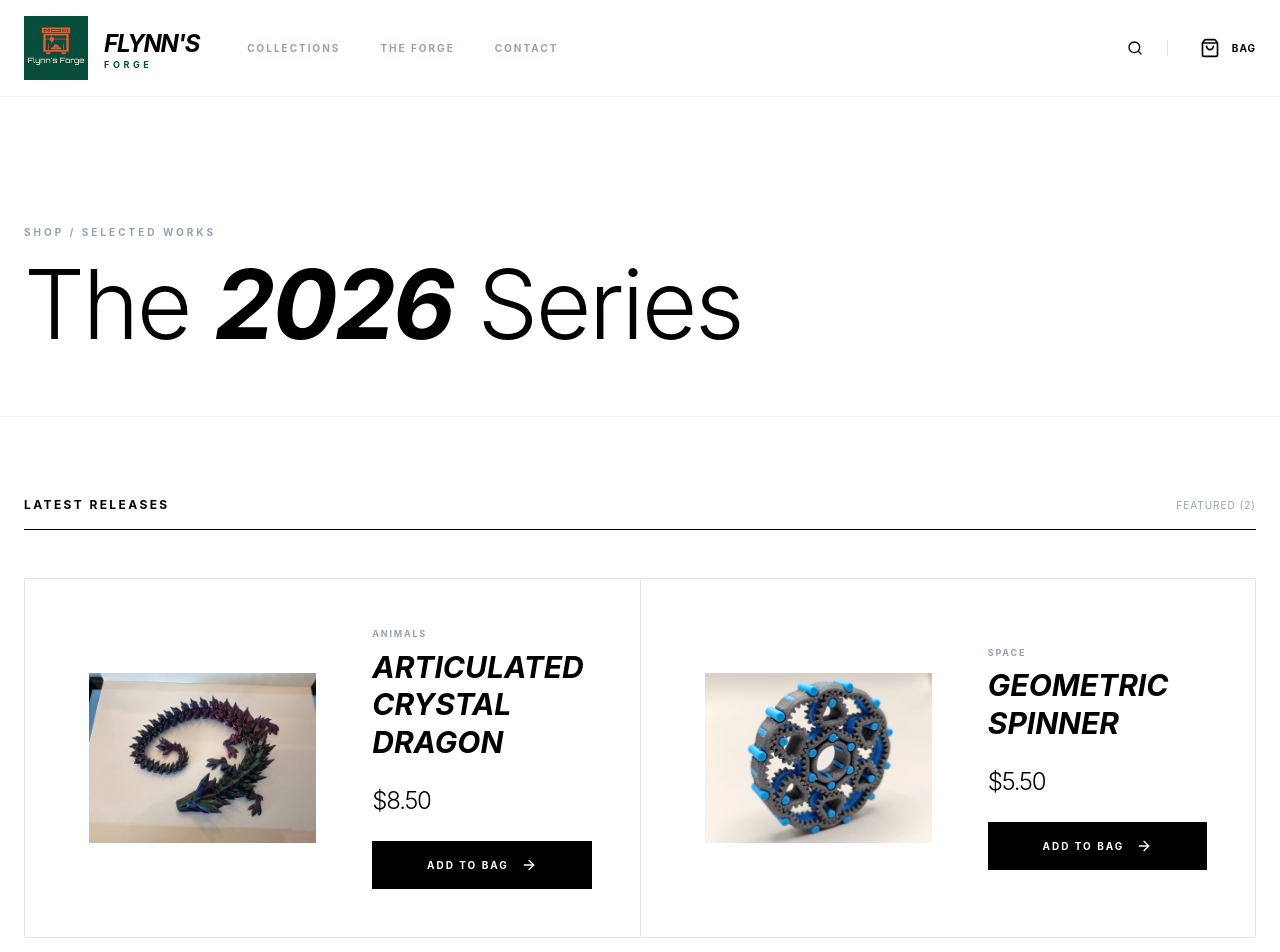
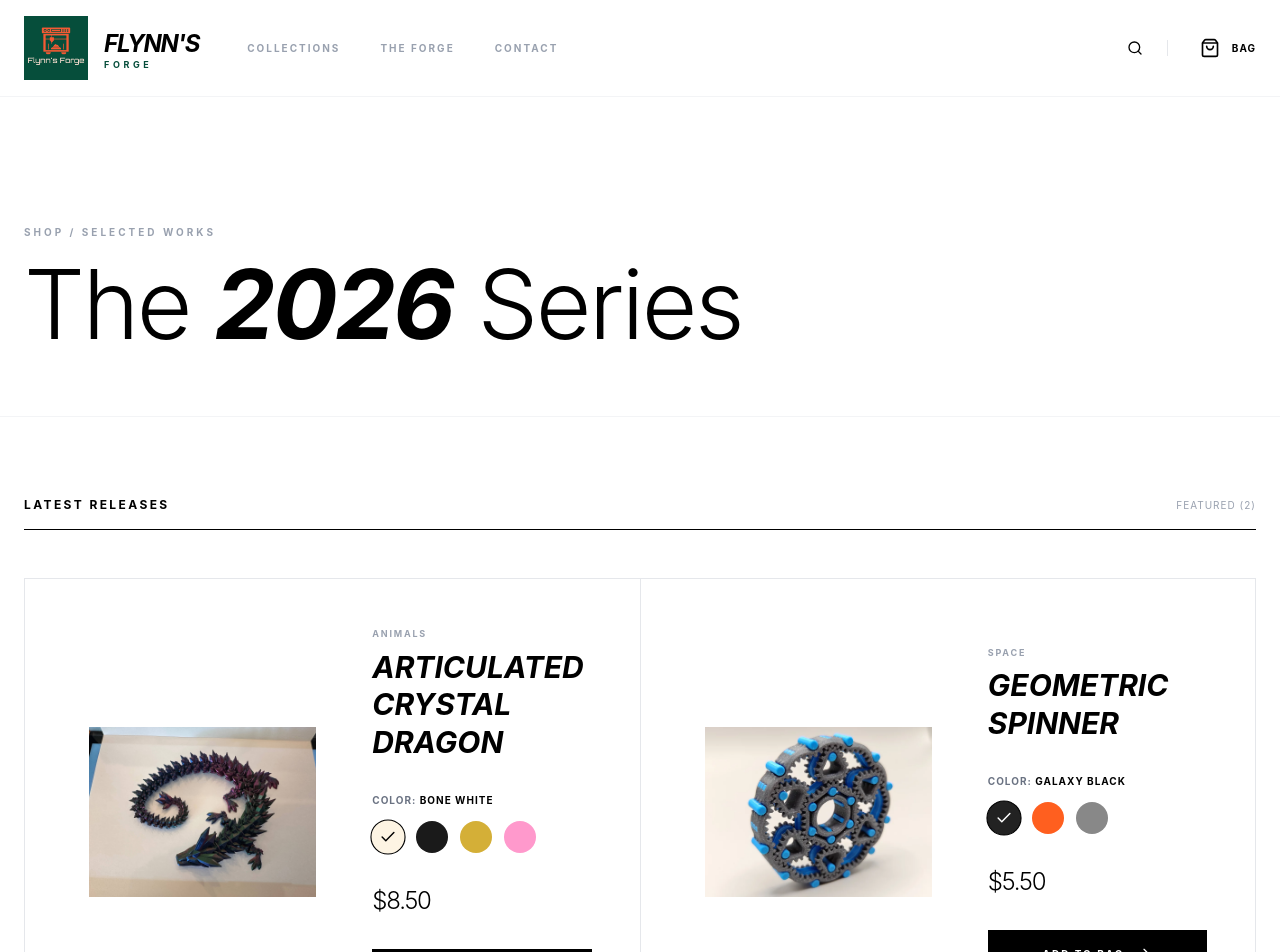
Before and after one commit to reedstew/o3den_prints, a Next.js app: page /shop in a window 1280 px wide. Shown: the top 952 px of the page. Built offline with nearby package versions, Linux system fonts and the light colour scheme.

Commit message:
add color functionality

```diff
--- a/app/shop/page.tsx
+++ b/app/shop/page.tsx
@@ -1,29 +1,67 @@
 'use client';
 
-import React from 'react';
+import React, { useState } from 'react'; // Added useState
 import Image from 'next/image';
-import { ShoppingBag, ArrowRight } from 'lucide-react';
-import { useShop } from '@/context/ShopContext'; // Import the hook
+import { ShoppingBag, ArrowRight, Check } from 'lucide-react'; // Added Check icon
+import { useShop } from '@/context/ShopContext';
+
+// 1. Update the Color Interface
+interface ProductColor {
+    name: string;
+    hex: string;
+    price?: number; // <--- Optional override price
+    image?: string; // <--- Optional image change
+}
 
 interface Product {
+    // ... (rest of interface remains the same)
     id: string;
     name: string;
-    price: number;
+    price: number; // Base price
     image: string;
     category: string;
     badge: string | null;
     rating: number;
     reviews: number;
     isNew: boolean;
+    colors: ProductColor[];
 }
 
+// 2. Update Data with Price Overrides
 const PRODUCTS: Product[] = [
-    { id: '1', name: 'Articulated Crystal Dragon', price: 8.50, image: '/products/dragon.jpeg', category: 'ANIMALS', badge: 'NEW', rating: 5, reviews: 12, isNew: true },
-    { id: '2', name: 'Geometric Spinner', price: 5.50, image: '/products/gearspinner.png', category: 'SPACE', badge: 'NEW', rating: 5, reviews: 2, isNew: true}
-    // { id: '3', name: 'Custom Lithophane', price: 19.99, image: '/products/litho.jpeg', category: 'DECOR', badge: null, rating: 5, reviews: 24, isNew: false },
-    // { id: '4', name: 'Emerald Wyvern', price: 45.99, image: '/products/wyvern.jpg', category: 'ANIMALS', badge: null, rating: 5, reviews: 15, isNew: false },
-    // { id: '5', name: 'Space Explorer', price: 12.99, image: '/products/astronaut.png', category: 'SPACE', badge: 'POPULAR', rating: 5, reviews: 3, isNew: false },
-    // { id: '6', name: 'Mechanical Gear Box', price: 39.99, image: '/products/mechgearbox.webp', category: 'TECHNIC', badge: null, rating: 4, reviews: 8, isNew: false }
+    {
+        id: '1',
+        name: 'Articulated Crystal Dragon',
+        price: 8.50,
+        image: '/products/dragon.jpeg', // Default image
+        category: 'ANIMALS',
+        badge: 'NEW',
+        rating: 5,
+        reviews: 12,
+        isNew: true,
+        colors: [
+            { name: 'Bone White', hex: '#fdf4e3'}, //, image: '/products/dragon_white.jpeg' }, // <--- Swaps to this
+            { name: 'Obsidian', hex: '#1a1a1a' }, //, image: '/products/dragon_black.jpeg' },  // <--- Swaps to this
+            { name: 'Silk Gold', hex: '#d4af37', price: 12.00 }, // No image? Uses default.
+            { name: 'Rainbow', hex: '#ff99cc', price: 10.00 }
+        ]
+    },
+    {
+        id: '2',
+        name: 'Geometric Spinner',
+        price: 5.50,
+        image: '/products/gearspinner.png',
+        category: 'SPACE',
+        badge: 'NEW',
+        rating: 5,
+        reviews: 2,
+        isNew: true,
+        colors: [
+            { name: 'Galaxy Black', hex: '#222222' },
+            { name: 'Neon Orange', hex: '#ff5f1f' },
+            { name: 'Steel Grey', hex: '#888888' }
+        ]
+    }
 ];
 
 export default function UnifiedShop() {
@@ -32,7 +70,6 @@ export default function UnifiedShop() {
 
     return (
         <div className="min-h-screen bg-white">
-            {/* Minimalist Hero Branding */}
             <section className="pt-32 pb-16 px-6 border-b border-gray-100">
                 <div className="max-w-7xl mx-auto">
                     <p className="text-[10px] font-bold tracking-[0.3em] uppercase mb-4 text-gray-400">Shop / Selected Works</p>
@@ -43,7 +80,6 @@ export default function UnifiedShop() {
             </section>
 
             <main className="max-w-7xl mx-auto px-6 py-20">
-                {/* HIGH-END FEATURED SHELF */}
                 <section className="mb-32">
                     <div className="flex items-center justify-between mb-12 border-b border-black pb-4">
                         <h2 className="text-xs font-bold uppercase tracking-[0.2em] text-black">Latest Releases</h2>
@@ -57,7 +93,6 @@ export default function UnifiedShop() {
                     </div>
                 </section>
 
-                {/* MAIN CATALOG GRID */}
                 <section>
                     <div className="flex items-center justify-between mb-12 border-b border-gray-100 pb-4">
                         <h2 className="text-xs font-bold uppercase tracking-[0.2em] text-black">Entire Collection</h2>
@@ -80,26 +115,82 @@ interface ProductProps {
 }
 
 function FeaturedProductCard({ product }: ProductProps) {
-    const { addToCart } = useShop(); // Hook connection
+    const { addToCart } = useShop();
+    const [selectedColor, setSelectedColor] = useState<ProductColor>(product.colors[0]);
+
+    // LOGIC: Use color image if available, else default
+    const currentImage = selectedColor.image || product.image;
+    const currentPrice = selectedColor.price || product.price;
+
+    const handleAddToCart = () => {
+        addToCart({
+            id: `${product.id}-${selectedColor.name.replace(/\s+/g, '_')}`,
+            productId: product.id,
+            name: product.name,
+            price: currentPrice,
+            image: currentImage, // <--- Add the specific image to cart
+            selectedColor: selectedColor.name
+        });
+    };
 
     return (
         <div className="bg-white p-8 md:p-12 flex flex-col md:flex-row items-center gap-10 group transition-all duration-700">
+            {/* DYNAMIC IMAGE SECTION */}
             <div className="w-full md:w-1/2 aspect-square relative transition-all duration-700 overflow-hidden">
                 <Image
-                    src={product.image}
-                    alt={product.name}
+                    key={currentImage} // Key forces a nice fade animation when image changes
+                    src={currentImage}
+                    alt={`${product.name} - ${selectedColor.name}`}
                     fill
-                    className="object-contain p-4 group-hover:scale-105 transition-transform duration-1000"
+                    className="object-contain p-4 group-hover:scale-105 transition-transform duration-1000 animate-in fade-in duration-500"
                 />
             </div>
-            <div className="flex-1 space-y-6">
+
+            <div className="flex-1 space-y-8"> {/* Increased space-y for cleaner layout */}
                 <div>
                     <p className="text-[9px] font-bold tracking-[0.2em] text-gray-400 mb-2">{product.category}</p>
                     <h3 className="text-3xl font-bold uppercase italic leading-tight text-black">{product.name}</h3>
                 </div>
-                <p className="text-2xl font-light text-black tracking-tighter">${product.price.toFixed(2)}</p>
+
+                {/* STABLE COLOR SELECTOR */}
+                <div className="space-y-3">
+                    {/* Fixed height text area prevents jumping */}
+                    <div className="flex justify-between items-baseline h-4">
+                        <span className="text-[10px] font-bold uppercase tracking-widest text-gray-500">
+                            Color: <span className="text-black">{selectedColor.name}</span>
+                        </span>
+                        {selectedColor.price && (
+                            <span className="text-[9px] text-[#064e3b] font-bold uppercase tracking-widest">
+                                Premium
+                            </span>
+                        )}
+                    </div>
+
+                    <div className="flex items-center gap-3">
+                        {product.colors.map((color) => (
                             <button
-                    onClick={() => addToCart({ ...product })}
+                                key={color.name}
+                                onClick={() => setSelectedColor(color)}
+                                className={`w-8 h-8 rounded-full border flex items-center justify-center transition-all ${
+                                    selectedColor.name === color.name ? 'border-black scale-110' : 'border-transparent hover:scale-110'
+                                }`}
+                                style={{ backgroundColor: color.hex }}
+                                title={color.name}
+                            >
+                                {selectedColor.name === color.name && (
+                                    <Check className={`w-4 h-4 ${['#fdf4e3', '#d4af37', '#ffffff'].includes(color.hex) ? 'text-black' : 'text-white'}`} />
+                                )}
+                            </button>
+                        ))}
+                    </div>
+                </div>
+
+                <p className="text-2xl font-light text-black tracking-tighter">
+                    ${currentPrice.toFixed(2)}
+                </p>
+
+                <button
+                    onClick={handleAddToCart}
                     className="w-full bg-black text-white px-8 py-4 uppercase text-[10px] font-bold tracking-[0.2em] hover:bg-[#064e3b] transition-colors flex items-center justify-center gap-3"
                 >
                     Add to Bag <ArrowRight className="w-4 h-4" />
@@ -110,24 +201,43 @@ function FeaturedProductCard({ product }: ProductProps) {
 }
 
 function ShopProductCard({ product }: ProductProps) {
-    const { addToCart } = useShop(); // Hook connection
+    const { addToCart } = useShop();
+    const [selectedColor, setSelectedColor] = useState<ProductColor>(product.colors[0]);
+
+    const currentImage = selectedColor.image || product.image;
+    const currentPrice = selectedColor.price || product.price;
+
+    const handleAddToCart = (e: React.MouseEvent) => {
+        e.stopPropagation();
+        addToCart({
+            id: `${product.id}-${selectedColor.name.replace(/\s+/g, '_')}`,
+            productId: product.id,
+            name: product.name,
+            price: currentPrice,
+            image: currentImage,
+            selectedColor: selectedColor.name
+        });
+    };
 
     return (
         <div className="group flex flex-col cursor-pointer">
-            <div className="relative aspect-[3/4] bg-[#f8f8f8] mb-8 overflow-hidden">
+            {/* DYNAMIC IMAGE */}
+            <div className="relative aspect-[3/4] bg-[#f8f8f8] mb-6 overflow-hidden">
                 {product.badge && (
                     <span className="absolute top-6 left-6 z-10 text-[9px] font-bold tracking-widest uppercase bg-black text-white px-3 py-1">
                         {product.badge}
                     </span>
                 )}
                 <Image
-                    src={product.image}
+                    key={currentImage} // Trigger fade animation
+                    src={currentImage}
                     alt={product.name}
                     fill
-                    className="object-contain p-10 group-hover:scale-105 transition-transform duration-700"
+                    className="object-contain p-10 group-hover:scale-105 transition-transform duration-700 animate-in fade-in duration-300"
                 />
             </div>
 
+            <div className="space-y-4">
                 <div className="flex justify-between items-start">
                     <div className="space-y-1">
                         <p className="text-[9px] font-bold tracking-[0.2em] text-gray-400 uppercase">{product.category}</p>
@@ -135,15 +245,42 @@ function ShopProductCard({ product }: ProductProps) {
                             {product.name}
                         </h3>
                     </div>
-                <p className="text-lg font-light tracking-tighter text-black">${product.price.toFixed(2)}</p>
+                    <p className="text-lg font-light tracking-tighter text-black">
+                        ${currentPrice.toFixed(2)}
+                    </p>
+                </div>
+
+                {/* STABLE COLOR SELECTOR */}
+                <div className="space-y-2">
+                    {/* Fixed Height Text Container */}
+                    <div className="h-4 flex items-center">
+                        <span className="text-[9px] font-medium text-gray-400 uppercase tracking-widest">
+                             {selectedColor.name}
+                        </span>
+                    </div>
+
+                    <div className="flex flex-wrap gap-2">
+                        {product.colors.map((color) => (
+                            <button
+                                key={color.name}
+                                onClick={(e) => { e.stopPropagation(); setSelectedColor(color); }}
+                                className={`w-4 h-4 rounded-full border transition-all ${
+                                    selectedColor.name === color.name ? 'ring-1 ring-offset-2 ring-black' : 'border-gray-200 hover:scale-110'
+                                }`}
+                                style={{ backgroundColor: color.hex }}
+                                title={color.name}
+                            />
+                        ))}
+                    </div>
                 </div>
 
                 <button
-                onClick={() => addToCart({ ...product })}
-                className="mt-8 border border-black text-black px-8 py-3 uppercase text-[9px] font-bold tracking-[0.2em] hover:bg-black hover:text-white transition-all duration-300"
+                    onClick={handleAddToCart}
+                    className="w-full border border-black text-black px-8 py-3 uppercase text-[9px] font-bold tracking-[0.2em] hover:bg-black hover:text-white transition-all duration-300"
                 >
                     Add to Bag
                 </button>
             </div>
+        </div>
     );
 }
```
Also changed, not shown: context/ShopContext.tsx (+13 -9 lines). Lines whose indentation alone changed are shown as unchanged.
